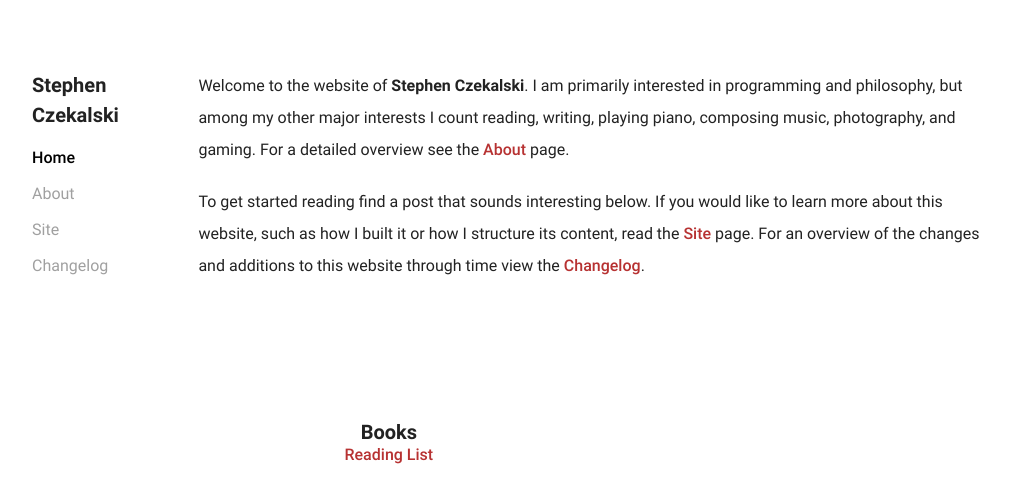
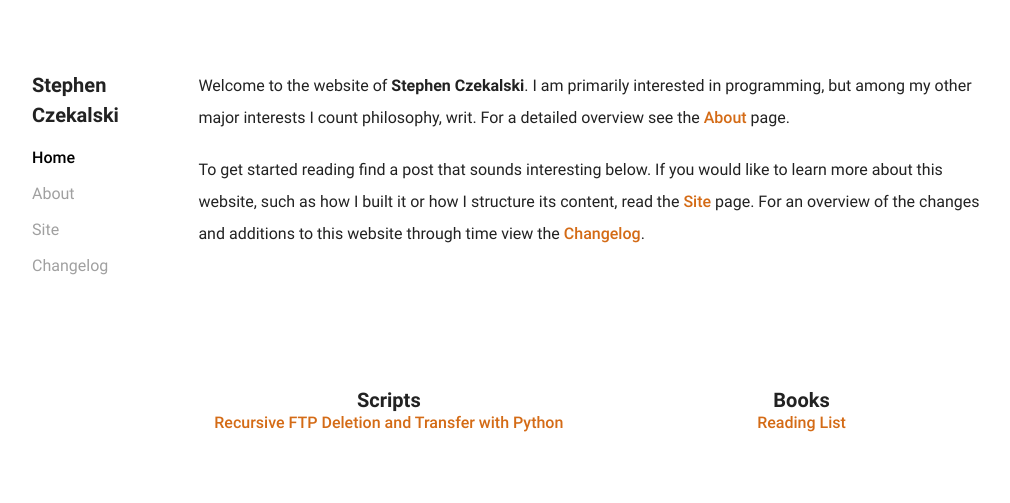
Before and after one commit to stephencz/old-stephencz-com, a Jekyll site: the page built from index.html, in a window 1280 px wide. Shown: the top 503 px of the page, without its empty margins (128-1138 px from the left). Built offline with Jekyll 4.4.1, drawn with Linux system fonts in a browser that asks for light colours; nearby versions of some CDN libraries.

Commit message:
Tweaked CSS

```diff
--- a/_layouts/default.html
+++ b/_layouts/default.html
@@ -3,7 +3,7 @@
 <head>
 
     {% capture page_title %} {{ page.title }} {% endcapture %}
-    {% assign custom_title = page_title | append: "| The Website of Stephen Czekalski" %}
+    {% assign custom_title = page_title | append: "| Stephen Czekalski" %}
     {% assign custom_description = page.description %}
 
     <!-- Meta Tags -->
--- a/_sass/post.scss
+++ b/_sass/post.scss
@@ -7,6 +7,7 @@
 .post-wrapper
 {
     padding-bottom: 120px;
+    margin-top: 60px;
 }
 
 @media (max-width: 799px)
@@ -26,7 +27,7 @@
     font-weight: 700;
     text-align: center;
 
-    margin-bottom: 10px;
+    margin-bottom: 30px;
 }
 
 .post-wrapper > .post-title a:active,
@@ -45,8 +46,7 @@
     font-size: 1.4em;
     text-align: center;
 
-    padding-bottom: 20px;
-    padding-right: 20px;
+    padding-bottom: 30px;
 }
 
 .post-wrapper > .post-metadata > #description
@@ -78,7 +78,7 @@
 
 .post-wrapper > .post-metadata > .data-list
 {
-    display: block;
+    display: inline-block;
     padding-bottom: 15px;
 }
 
@@ -96,6 +96,7 @@
 .post-wrapper > .post-metadata > .data-list ul li
 {
     display: inline-block;
+    padding-right: 3px;
 }
 
 
--- a/_sass/syntax.scss
+++ b/_sass/syntax.scss
@@ -26,6 +26,28 @@ pre.highlight
   line-height: 16px;
 
   padding: 10px;
+
+  overflow-x: scroll
+}
+
+pre.highlight::-webkit-scrollbar
+{
+    height: 5px;
+}
+
+pre.highlight::-webkit-scrollbar-track
+{
+    background: #232323;
+}
+
+pre.highlight::-webkit-scrollbar-thumb
+{
+    background: #fe8019;
+}
+
+pre.highlight::-webkit-scrollbar-thumb:hover
+{
+    background: #555;
 }
 
 .highlight table td { padding: 5px; }
--- a/assets/css/base.scss
+++ b/assets/css/base.scss
@@ -47,8 +47,8 @@ $line-height: 2em;
 
 $font-color: #222222;
 $meta-color: #a0a0a0;
-$link-color: #b73232;
-$hover-color: #561111;
+$link-color: #d46b16;
+$hover-color: #ff9b4a;
 $faded-color: rgba(1, 1, 1, 0.2);
 
 $h1-size: 4em;
@@ -110,8 +110,9 @@ a:link
 a:hover
 {
     color: $hover-color;
-    font-weight: 700;
 }
+
+
 
 @import "sidebar";
 @import "post";
--- a/index.html
+++ b/index.html
@@ -7,9 +7,8 @@ description: The Personal Website of Stephen Czekalski
 <div class="post-wrapper welcome-wrapper">
   <div class="post-body">
   <p>
-      Welcome to the website of <strong>Stephen Czekalski</strong>. I am primarily interested in programming and
-      philosophy, but among my other major interests I count reading, writing, playing piano, composing music, photography,
-      and gaming. For a detailed overview see the <a href="/about">About</a> page.
+      Welcome to the website of <strong>Stephen Czekalski</strong>. I am primarily interested in programming,
+      but among my other major interests I count philosophy, writ. For a detailed overview see the <a href="/about">About</a> page.
     </p>
     <p>
       To get started reading find a post that sounds interesting below.
```
Also changed, not shown: _posts/2019-03-29-ftp-recursive-site-swap.md (added, +76 -0 lines).
